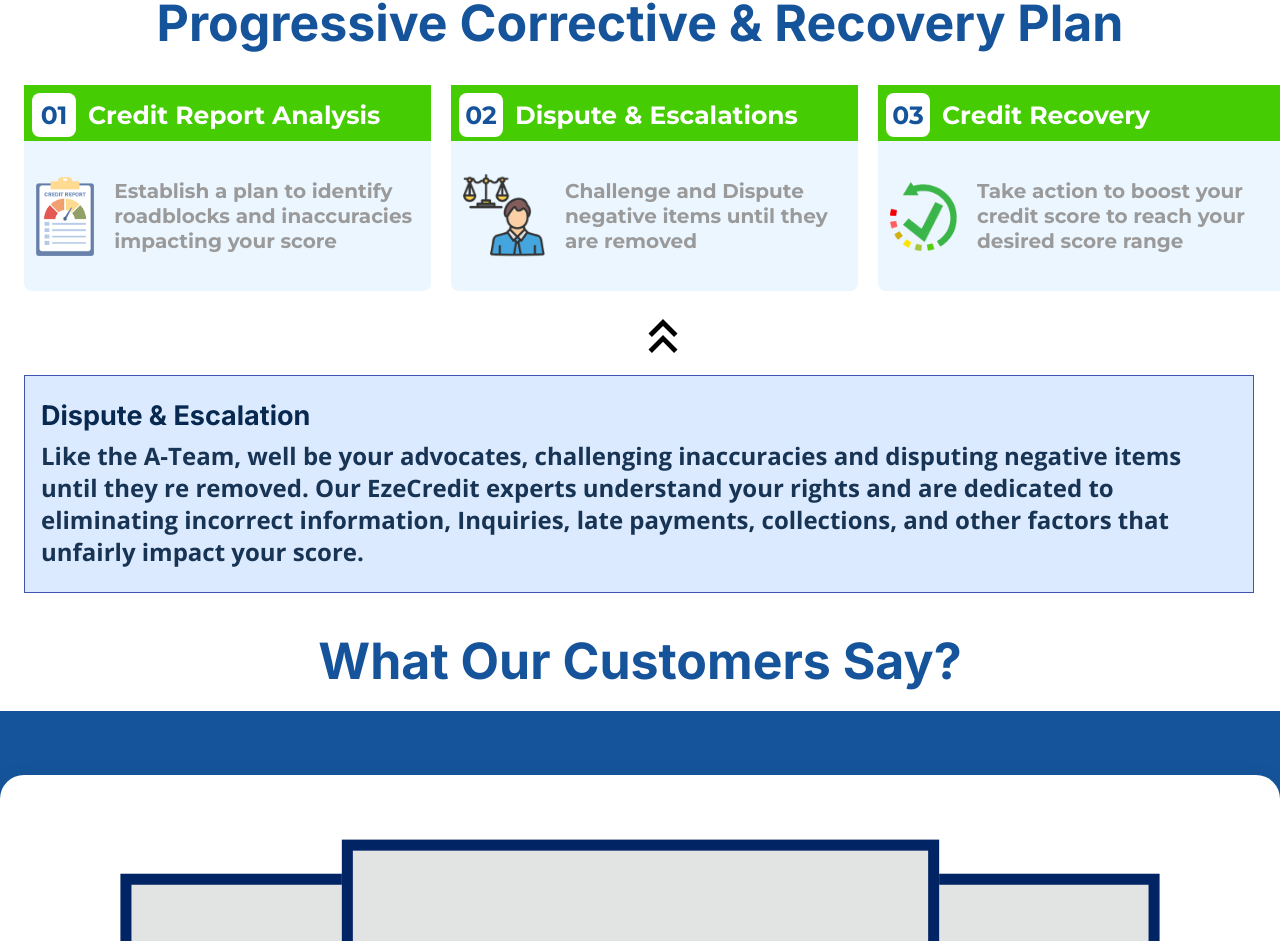
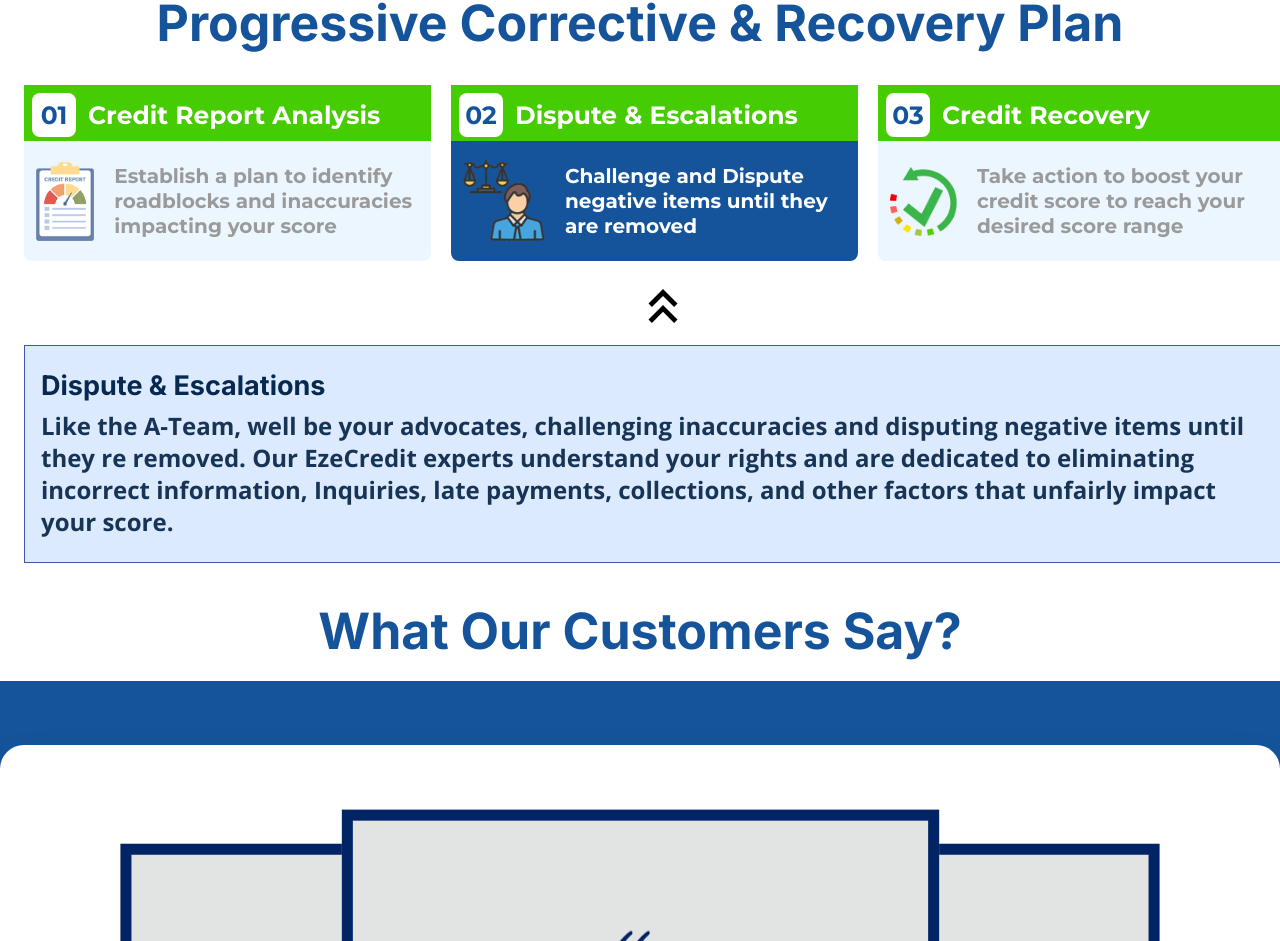
Before and after one commit to Nitin6404/ez-credit-repair, a React (Vite) app: page / in a window 1280 px wide. Shown: the part 3585-4526 px from the top of the page. Built offline with nearby package versions, Linux system fonts and the light colour scheme.

Commit message:
fix: progressive corrective and recovery plan page

```diff
--- a/src/components/common/ProgressiveCorrective.jsx
+++ b/src/components/common/ProgressiveCorrective.jsx
@@ -7,7 +7,8 @@ import { useState, useRef, useEffect } from 'react';
 import ArrowImage from '../asset/arrow.svg';
 import arrow from '../asset/Arrow2.svg';
 import KeyboardDoubleArrowUpOutlinedIcon from '@mui/icons-material/KeyboardDoubleArrowUpOutlined';
-function ProgramCard({ number, title, image, description, nestedImage, onClick }) {
+
+function ProgramCard({ number, title, image, description, nestedImage, onClick, isActive }) {
   return (
     <div className="mb-6 w-full hover:shadow-lg md:mb-0 md:flex-1" onClick={onClick}>
       {/* Header */}
@@ -23,7 +24,9 @@ function ProgramCard({ number, title, image, description, nestedImage, onClick }
       </div>
 
       {/* Content */}
-      <div className="flex min-h-[120px] items-center justify-center rounded-b-lg bg-[#ECF6FF] p-3 text-[#9A9A9A] transition-colors hover:bg-[#15549A] hover:text-white md:h-[150px]">
+      <div
+        className={`flex min-h-[120px] items-center justify-center rounded-b-lg p-3 text-[#9A9A9A] transition-colors hover:bg-[#15549A] hover:text-white md:h-[100px] ${isActive ? 'bg-[#15549A] text-white' : 'bg-[#ECF6FF]'}`}
+      >
         <div className="relative mr-[10px] inline-block md:mr-[20px]">
           <img
             src={image}
@@ -47,7 +50,13 @@ function ProgramCard({ number, title, image, description, nestedImage, onClick }
 }
 
 export function Program() {
-  const [selectedCard, setSelectedCard] = useState(null);
+  const [selectedCard, setSelectedCard] = useState({
+    number: '2',
+    title: 'Dispute & Escalations',
+    image: rectangle1,
+    description: 'Challenge and Dispute negative items until they are removed',
+    data: 'Like the A-Team, well be your advocates, challenging inaccuracies and disputing negative items until they re removed. Our EzeCredit experts understand your rights and are dedicated to eliminating incorrect information, Inquiries, late payments, collections, and other factors that unfairly impact your score.',
+  });
 
   const programCards = [
     {
@@ -87,13 +96,17 @@ export function Program() {
         {/* Program Cards Section */}
         <div className="flex flex-col items-center md:flex-row md:items-start md:space-x-5">
           {programCards.map(card => (
-            <ProgramCard key={card.number} {...card} onClick={() => setSelectedCard(card)} />
+            <ProgramCard
+              key={card.number}
+              {...card}
+              onClick={() => setSelectedCard(card)}
+              isActive={selectedCard.number === card.number}
+            />
           ))}
         </div>
 
         {/* Down Arrow - Hidden on mobile */}
         <h1 className="ml-[600px] hidden text-7xl md:block">
-          {/* <MoveDown size={70} className="p-2" /> */}
           <KeyboardDoubleArrowUpOutlinedIcon
             style={{ width: '78px', height: '58px' }}
             className="w-12"
@@ -101,7 +114,7 @@ export function Program() {
         </h1>
 
         {/* Dispute & Escalation Details */}
-        <div className="mt-6 min-h-[208px] w-full border-[1px] border-[#4054B2] bg-blue-100 px-4 py-4 md:mt-[10px] md:w-[1230px] md:py-6">
+        <div className="mt-6 min-h-[208px] w-full border-[1px] border-[#4054B2] bg-blue-100 px-4 py-4 md:mt-[10px] md:w-[1260px] md:py-6">
           {selectedCard ? (
             <>
               <h4 className="mb-2 font-inter text-[22px] font-bold leading-[28px] text-[#07284F] md:text-[27px] md:leading-[32px]">
```
